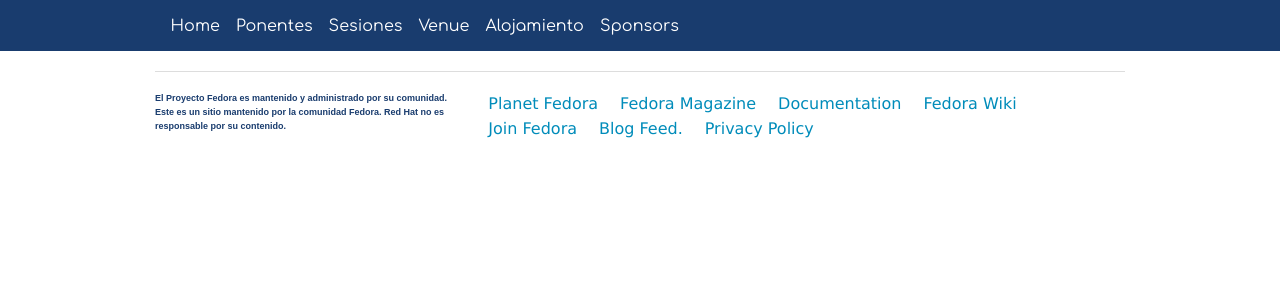
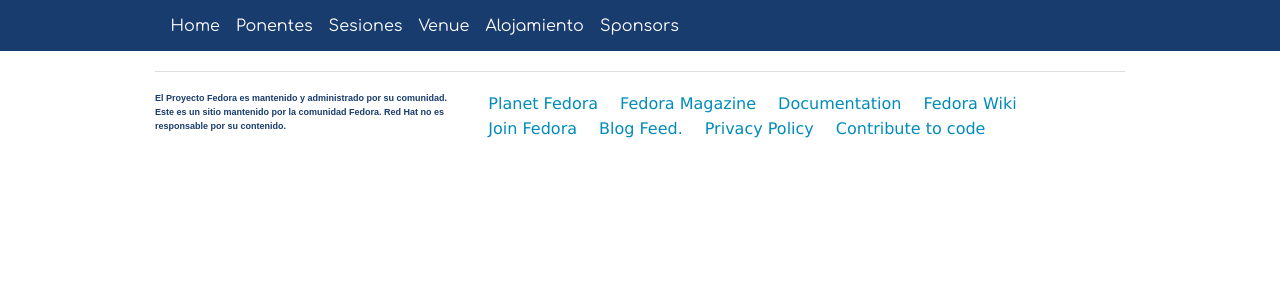
Before and after one commit to echevemaster/fudcon, a Flask app: page / in a window 1280 px wide. Shown: the part 96-396 px from the top of the page. Run offline with Flask 2, Linux system fonts and the light colour scheme; data that the repository does not hold is empty; some web fonts are replaced.

Commit message:
Added link for contribute with the code

```diff
--- a/fudcon/templates/footer.html
+++ b/fudcon/templates/footer.html
@@ -30,6 +30,9 @@
                             Privacy Policy
                         </a>
                     </li>
+                    <li>
+                    <a href="https://github.com/echevemaster/fudcon">Contribute to code</a>
+                    </li>
                 </ul>
             </div>
         </div>
```
